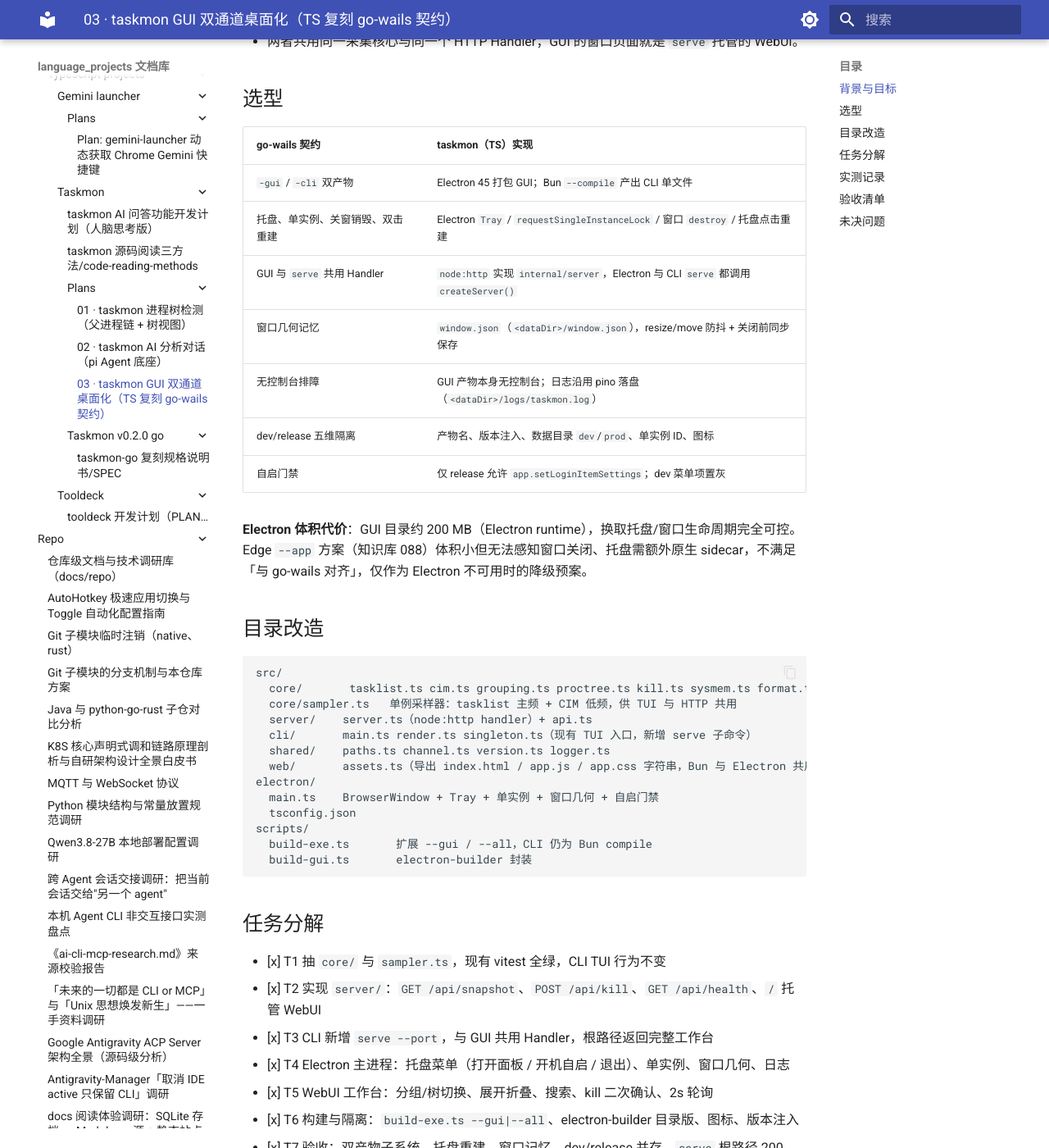
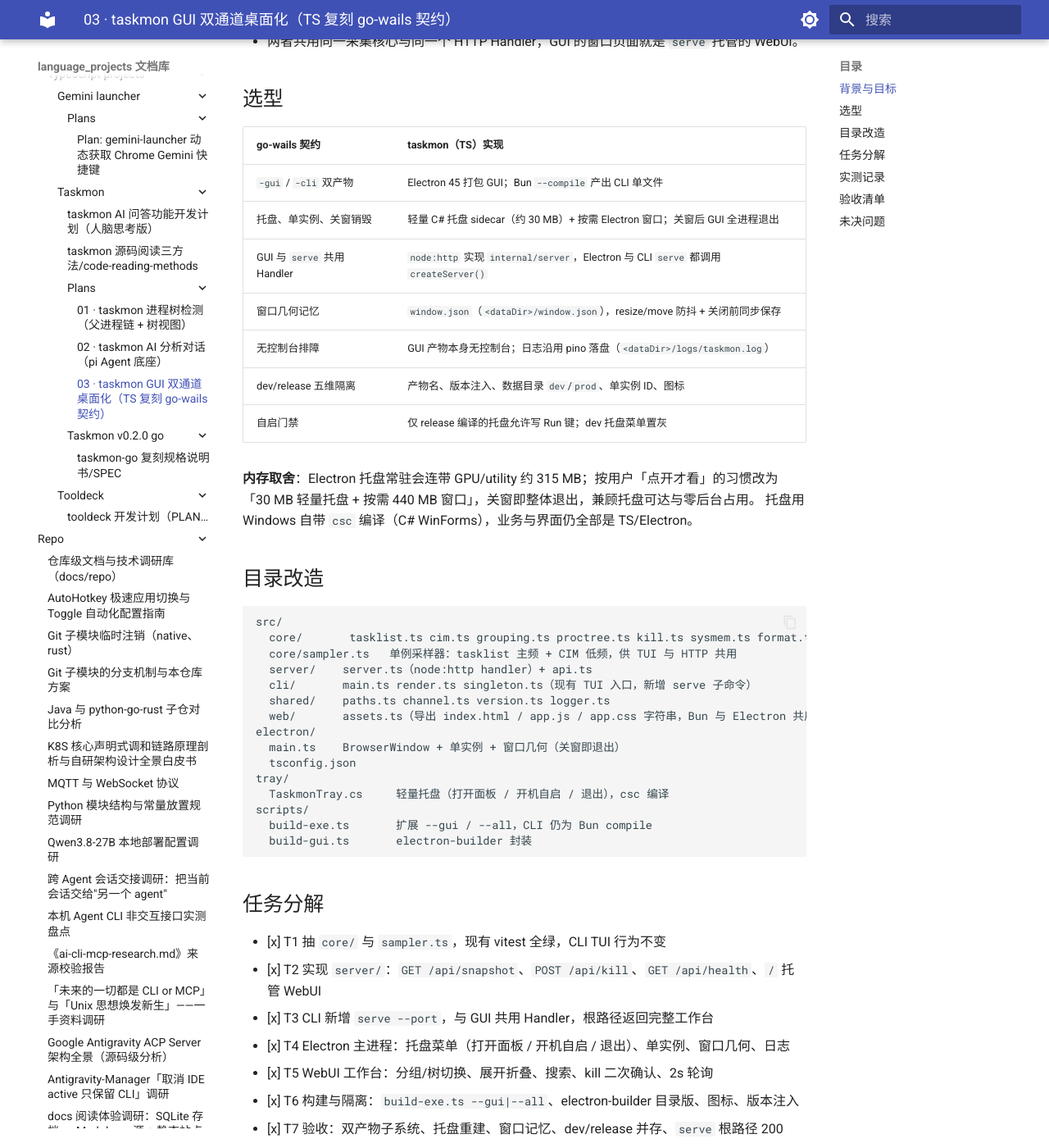
Before and after one commit to shihao-hub/td-language_projects, an MkDocs documentation site: the page built from docs/projects/typescript_projects/taskmon/plans/03-GUI双通道桌面化.md, in a window 1280 px wide and 1400 px high, scrolled down 460 px. Shown: the whole window at 82% size. Built offline with MkDocs 1.6.1 and Material for MkDocs 9.7.7, drawn with Linux system fonts in a browser that asks for light colours; a script that is not in the unit is left out; some of the changed text lies outside the part shown.

Commit message:
docs(plans): 调整 taskmon GUI 为轻量托盘与按需窗口
- 记录 Electron 常驻 315 MB 的架构成本
- 补充托盘 30 MB / 窗口 440 MB / 关窗归零的实测数据

```diff
--- a/docs/projects/typescript_projects/taskmon/plans/03-GUI双通道桌面化.md
+++ b/docs/projects/typescript_projects/taskmon/plans/03-GUI双通道桌面化.md
@@ -17,16 +17,16 @@
 | go-wails 契约 | taskmon（TS）实现 |
 |---|---|
 | `-gui` / `-cli` 双产物 | Electron 45 打包 GUI；Bun `--compile` 产出 CLI 单文件 |
-| 托盘、单实例、关窗销毁、双击重建 | Electron `Tray` / `requestSingleInstanceLock` / 窗口 `destroy` / 托盘点击重建 |
+| 托盘、单实例、关窗销毁 | 轻量 C# 托盘 sidecar（约 30 MB）+ 按需 Electron 窗口；关窗后 GUI 全进程退出 |
 | GUI 与 `serve` 共用 Handler | `node:http` 实现 `internal/server`，Electron 与 CLI `serve` 都调用 `createServer()` |
 | 窗口几何记忆 | `window.json`（`<dataDir>/window.json`），resize/move 防抖 + 关闭前同步保存 |
 | 无控制台排障 | GUI 产物本身无控制台；日志沿用 pino 落盘（`<dataDir>/logs/taskmon.log`） |
 | dev/release 五维隔离 | 产物名、版本注入、数据目录 `dev`/`prod`、单实例 ID、图标 |
-| 自启门禁 | 仅 release 允许 `app.setLoginItemSettings`；dev 菜单项置灰 |
+| 自启门禁 | 仅 release 编译的托盘允许写 Run 键；dev 托盘菜单置灰 |
 
-**Electron 体积代价**：GUI 目录约 200 MB（Electron runtime），换取托盘/窗口生命周期完全可控。
-Edge `--app` 方案（知识库 088）体积小但无法感知窗口关闭、托盘需额外原生 sidecar，不满足
-「与 go-wails 对齐」，仅作为 Electron 不可用时的降级预案。
+**内存取舍**：Electron 托盘常驻会连带 GPU/utility 约 315 MB；按用户「点开才看」的习惯改为
+「30 MB 轻量托盘 + 按需 440 MB 窗口」，关窗即整体退出，兼顾托盘可达与零后台占用。
+托盘用 Windows 自带 `csc` 编译（C# WinForms），业务与界面仍全部是 TS/Electron。
 
 ## 目录改造
 
@@ -39,8 +39,10 @@
   shared/    paths.ts channel.ts version.ts logger.ts
   web/       assets.ts（导出 index.html / app.js / app.css 字符串，Bun 与 Electron 共用）
 electron/
-  main.ts    BrowserWindow + Tray + 单实例 + 窗口几何 + 自启门禁
+  main.ts    BrowserWindow + 单实例 + 窗口几何（关窗即退出）
   tsconfig.json
+tray/
+  TaskmonTray.cs     轻量托盘（打开面板 / 开机自启 / 退出），csc 编译
 scripts/
   build-exe.ts       扩展 --gui / --all，CLI 仍为 Bun compile
   build-gui.ts       electron-builder 封装
@@ -63,6 +65,7 @@
 - Electron dev（`--hidden`）：动态端口 13041，日志落 `dev/logs`；二次启动 `lock=false`（单实例生效）。
 - 打包版 `release/gui/win-unpacked/taskmon.exe`：prod 通道，动态端口 6784，日志 JSON，窗口标题 taskmon；发 WM_CLOSE 后进程存活、窗口消失、`window.json` 写入几何。
 - `pnpm exe`：CLI 单文件 82.5 MB，`--version` / `--once` 正常。
+- 托盘 + 按需窗口实测：开窗 GUI 437.6 MB + 托盘 29.8 MB；关窗后 `taskmon.exe` 进程数为 0，托盘仍 29.8 MB。
 
 ## 验收清单
 
```
